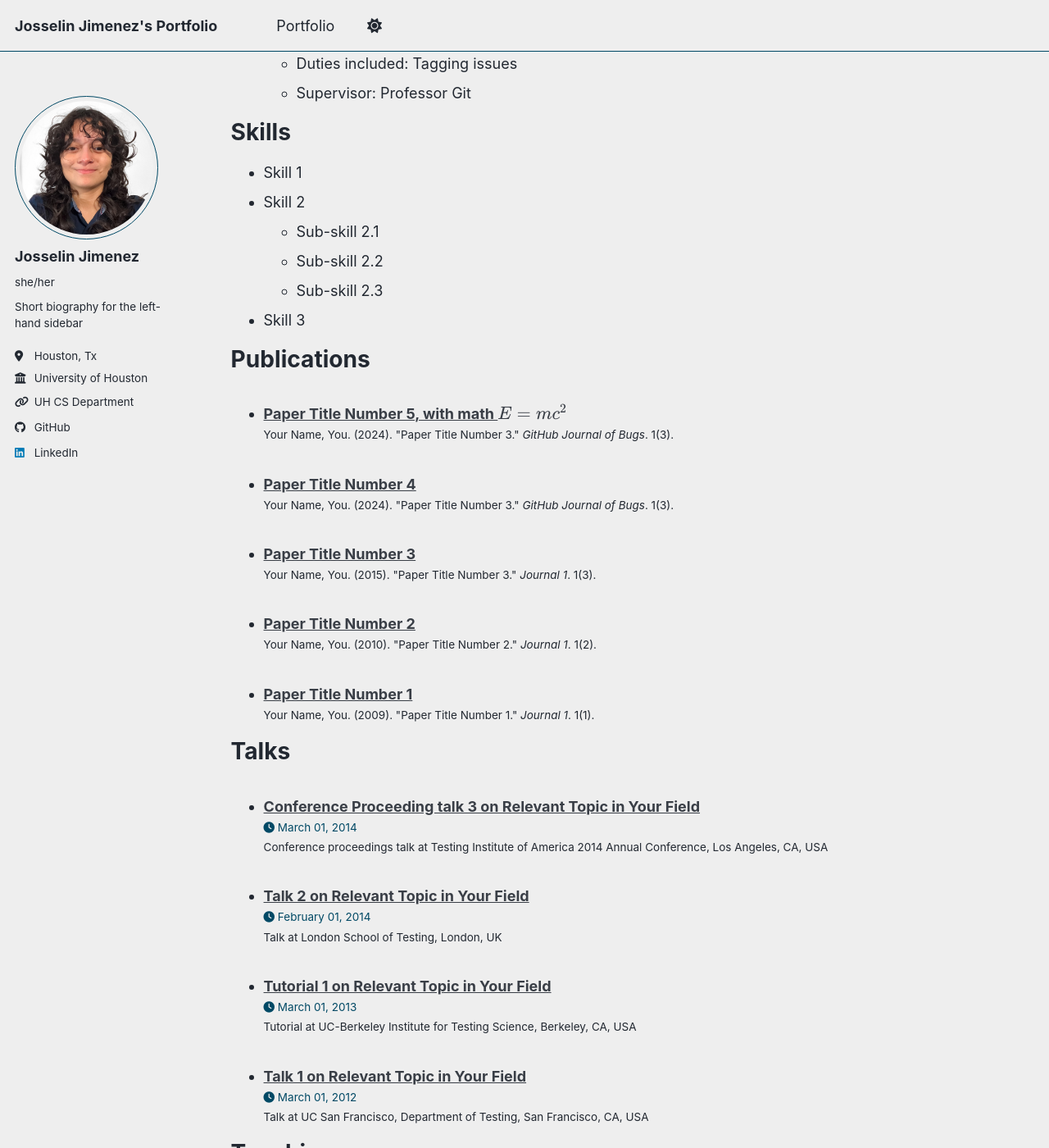
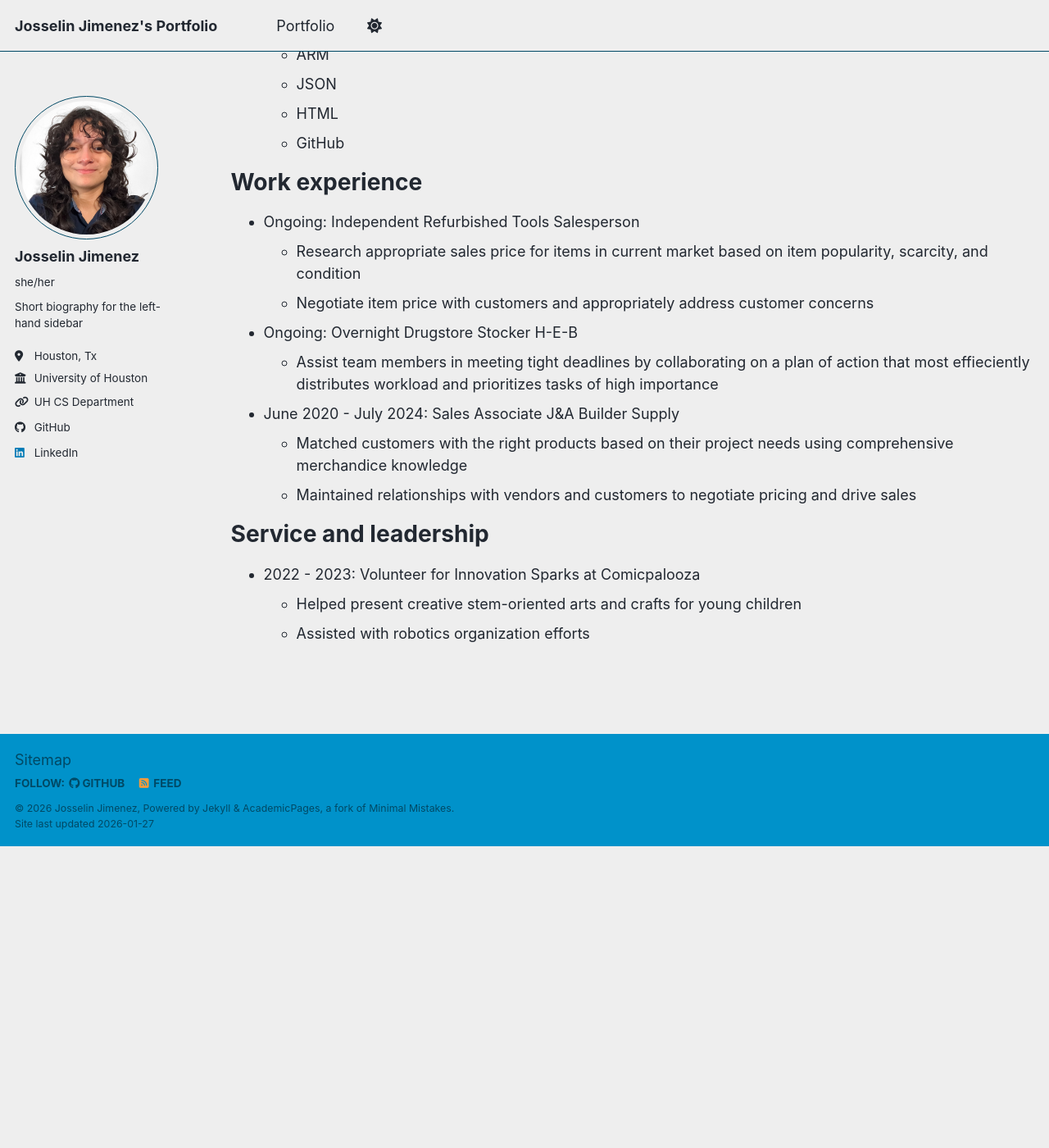
Before and after one commit to josselin-jimenez/josselin-jimenez.github.io, a Jekyll site: the page built from _pages/cv.md, in a window 1280 px wide and 1400 px high, scrolled down 658 px. Shown: the whole window at 82% size. Built offline with Jekyll 4.4.1, drawn with Linux system fonts in a browser that asks for light colours; a script bundle is joined from its source files by our own code; library files that are not in the unit come from our copies; after the commit the page ends 1690 px from its top, so only the background shows below that; some of the changed text lies outside the part shown.

Commit message:
Update CV
Updated education, coursework, skills, work experience, and service sections in CV.

```diff
--- a/_pages/cv.md
+++ b/_pages/cv.md
@@ -11,54 +11,45 @@
 
 Education
 ======
-* Ph.D in Version Control Theory, GitHub University, 2018 (expected)
-* M.S. in Jekyll, GitHub University, 2014
-* B.S. in GitHub, GitHub University, 2012
+* A.S. in Computer Science, Lone Star College, May 2024
+* B.S. in Computer Science, University of Houston, Expected Graduation 2027
+
+Related Coursework
+======
+* Algorithms and Data Structures
+* Introduction to Automata and Computability
+* Computer Organization and Architecture
+* Operating Systems
+
+Skills
+======
+* Billingual: English & Spanish
+* Proficient in C++
+* Experience with:
+  * C
+  * Python
+  * ARM
+  * JSON
+  * HTML
+  * GitHub
 
 Work experience
 ======
-* Spring 2024: Academic Pages Collaborator
-  * GitHub University
-  * Duties includes: Updates and improvements to template
-  * Supervisor: The Users
+* Ongoing: Independent Refurbished Tools Salesperson
+  * Research appropriate sales price for items in current market based on item popularity, scarcity, and condition
+  * Negotiate item price with customers and appropriately address customer concerns
 
-* Fall 2015: Research Assistant
-  * GitHub University
-  * Duties included: Merging pull requests
-  * Supervisor: Professor Hub
+* Ongoing: Overnight Drugstore Stocker
+  H-E-B
+  * Assist team members in meeting tight deadlines by collaborating on a plan of action that most effieciently distributes workload and prioritizes tasks of high importance
 
-* Summer 2015: Research Assistant
-  * GitHub University
-  * Duties included: Tagging issues
-  * Supervisor: Professor Git
-
-Skills
-======
-* Skill 1
-* Skill 2
-  * Sub-skill 2.1
-  * Sub-skill 2.2
-  * Sub-skill 2.3
-* Skill 3
-
-Publications
-======
-  <ul>{% for post in site.publications reversed %}
-    {% include archive-single-cv.html %}
-  {% endfor %}</ul>
-
-Talks
-======
-  <ul>{% for post in site.talks reversed %}
-    {% include archive-single-talk-cv.html  %}
-  {% endfor %}</ul>
-
-Teaching
-======
-  <ul>{% for post in site.teaching reversed %}
-    {% include archive-single-cv.html %}
-  {% endfor %}</ul>
+* June 2020 - July 2024: Sales Associate
+  J&A Builder Supply
+  * Matched customers with the right products based on their project needs using comprehensive merchandice knowledge
+  * Maintained relationships with vendors and customers to negotiate pricing and drive sales
 
 Service and leadership
 ======
-* Currently signed in to 43 different slack teams
+* 2022 - 2023: Volunteer for Innovation Sparks at Comicpalooza
+  * Helped present creative stem-oriented arts and crafts for young children
+  * Assisted with robotics organization efforts
```
